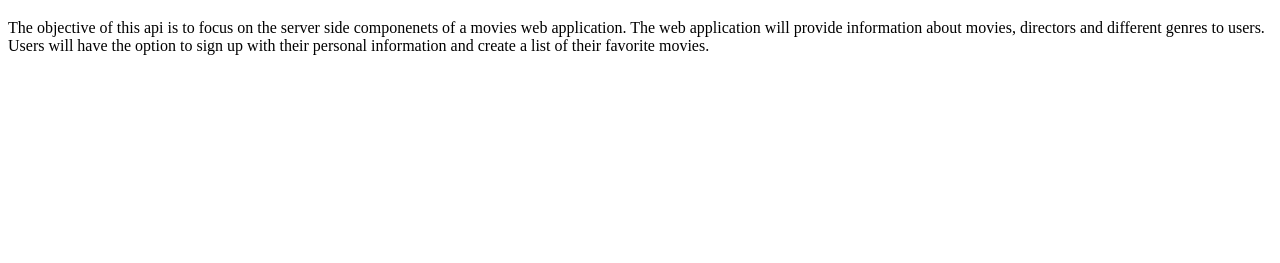
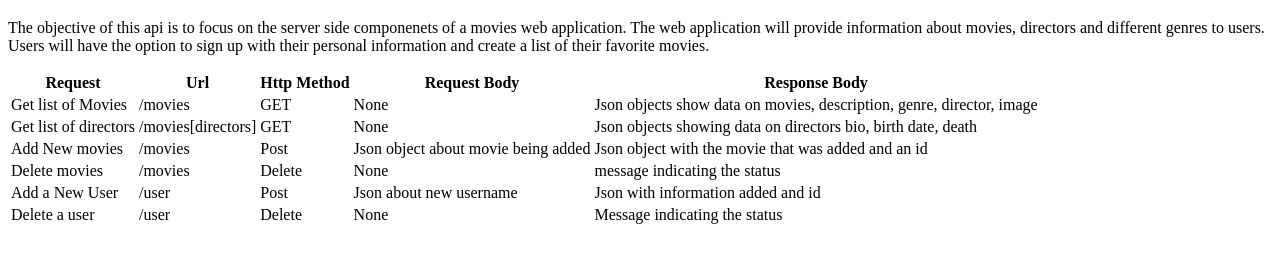
Before and after one commit to warpedpuppy/bh_movie_api_with_tokens, a website: page movie_api/public/documentation.html in a window 1280 px wide. Shown: the part 61-324 px from the top of the page. Drawn offline with Linux system fonts and the light colour scheme.

Commit message:
table with url endpoints and http methods

```diff
--- a/movie_api/public/documentation.html
+++ b/movie_api/public/documentation.html
@@ -10,5 +10,57 @@
             The web application will provide information about movies, directors and different genres to users.
             Users will have the option to sign up with their personal information and create a list of their favorite
             movies.</p>
+
+            <table>
+                <tr>
+                    <th>Request</th>
+                    <th>Url</th>
+                    <th>Http Method</th>
+                    <th>Request Body</th>
+                    <th>Response Body</th>
+                </tr>
+                <tr>
+                    <td>Get list of Movies</td>
+                    <td>/movies</td>
+                    <td>GET</td>
+                    <td>None</td>
+                    <td>Json objects show data on movies, description, genre, director, image</td>
+                </tr>
+                <tr>
+                    <td>Get list of directors</td>
+                    <td>/movies[directors]</td>
+                    <td>GET</td>
+                    <td>None</td>
+                    <td>Json objects showing data on directors bio, birth date, death</td>
+                </tr>
+                <tr>
+                    <td>Add New movies</td>
+                    <td>/movies</td>
+                    <td>Post</td>
+                    <td>Json object about movie being added</td>
+                    <td>Json object with the movie that was added and an id</td>
+                </tr>
+                <tr>
+                    <td>Delete movies</td>
+                    <td>/movies</td>
+                    <td>Delete</td>
+                    <td>None</td>
+                    <td>message indicating the status</td>
+                </tr>
+                <tr>
+                    <td>Add a New User</td>
+                    <td>/user</td>
+                    <td>Post</td>
+                    <td>Json about new username</td>
+                    <td>Json with information added and id</td>
+                </tr>
+                <tr>
+                    <td>Delete a user</td>
+                    <td>/user</td>
+                    <td>Delete</td>
+                    <td>None</td>
+                    <td>Message indicating the status</td>
+                </tr>
+            </table>
     </body>
 </html>
```
